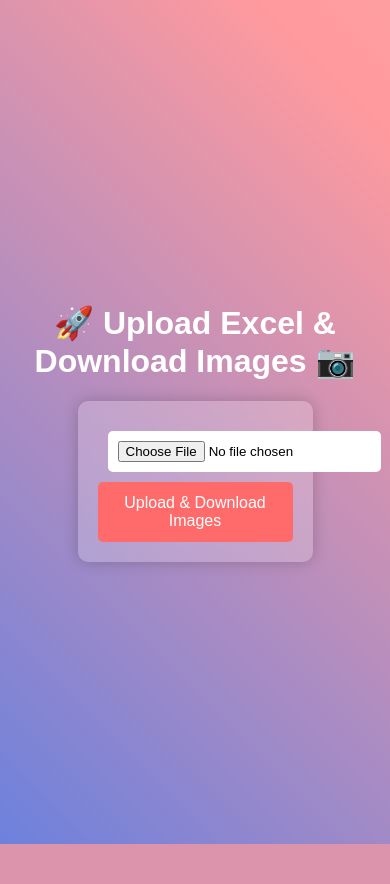
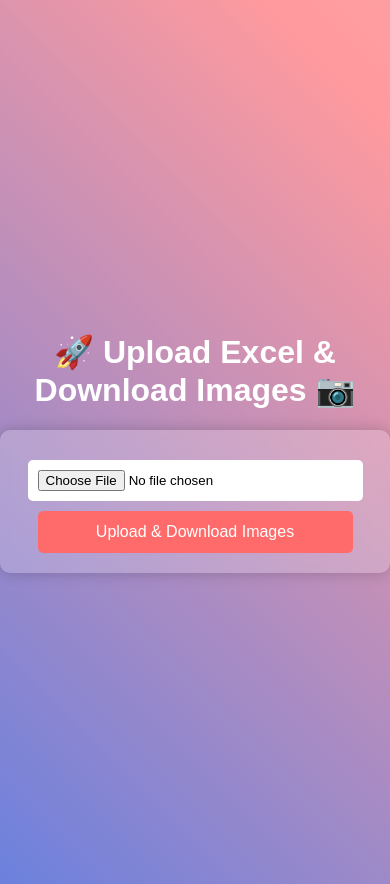
Before and after one commit to jigyasubisht/product_image_scraper, a Flask app: page / in a window 390 px wide. Before the commit the page ends 844 px from the top, so only its background shows below. Run offline with Flask 3, Linux system fonts and the light colour scheme.

Commit message:
Updated deployment settings

```diff
--- a/templates/index.html
+++ b/templates/index.html
@@ -29,27 +29,30 @@
             color: white;
         }
 
-        /* Upload Form */
-        form {
+        /* Upload Form - Responsive */
+        .form-container {
             background: rgba(255, 255, 255, 0.2);
             padding: 20px;
             border-radius: 10px;
             box-shadow: 0 0 15px rgba(0, 0, 0, 0.2);
-            width: 50%;
+            width: 90%;
+            max-width: 500px;
             backdrop-filter: blur(10px);
         }
 
         input[type="file"] {
             padding: 10px;
+            width: 100%;
+            max-width: 90%;
             border: none;
             background: white;
             color: black;
-            margin: 10px;
+            margin: 10px 0;
             border-radius: 5px;
         }
 
         button {
-            padding: 12px 25px;
+            padding: 12px 20px;
             background: #ff6b6b;
             color: white;
             border: none;
@@ -57,11 +60,13 @@
             font-size: 16px;
             border-radius: 5px;
             transition: all 0.3s ease;
+            width: 100%;
+            max-width: 90%;
         }
 
         button:hover {
             background: #ff4c4c;
-            transform: scale(1.1);
+            transform: scale(1.05);
         }
 
         /* Fancy Loader */
@@ -88,6 +93,20 @@
             background: rgba(0, 0, 0, 0.2);
             padding: 20px;
             border-radius: 10px;
+            width: 90%;
+            max-width: 500px;
+        }
+
+        /* Mobile Responsiveness */
+        @media screen and (max-width: 600px) {
+            body {
+                padding: 20px;
+            }
+
+            .form-container, .download-section {
+                width: 100%;
+                max-width: 100%;
+            }
         }
     </style>
 
@@ -96,10 +115,12 @@
 
     <h1>🚀 Upload Excel & Download Images 📷</h1>
 
-    <form id="uploadForm" action="/" method="POST" enctype="multipart/form-data">
-        <input type="file" name="file" id="fileInput" accept=".xlsx" required>
-        <button type="submit">Upload & Download Images</button>
-    </form>
+    <div class="form-container">
+        <form id="uploadForm" action="/" method="POST" enctype="multipart/form-data">
+            <input type="file" name="file" id="fileInput" accept=".xlsx" required>
+            <button type="submit">Upload & Download Images</button>
+        </form>
+    </div>
 
     <div class="loader" id="loader"></div>
 
```
